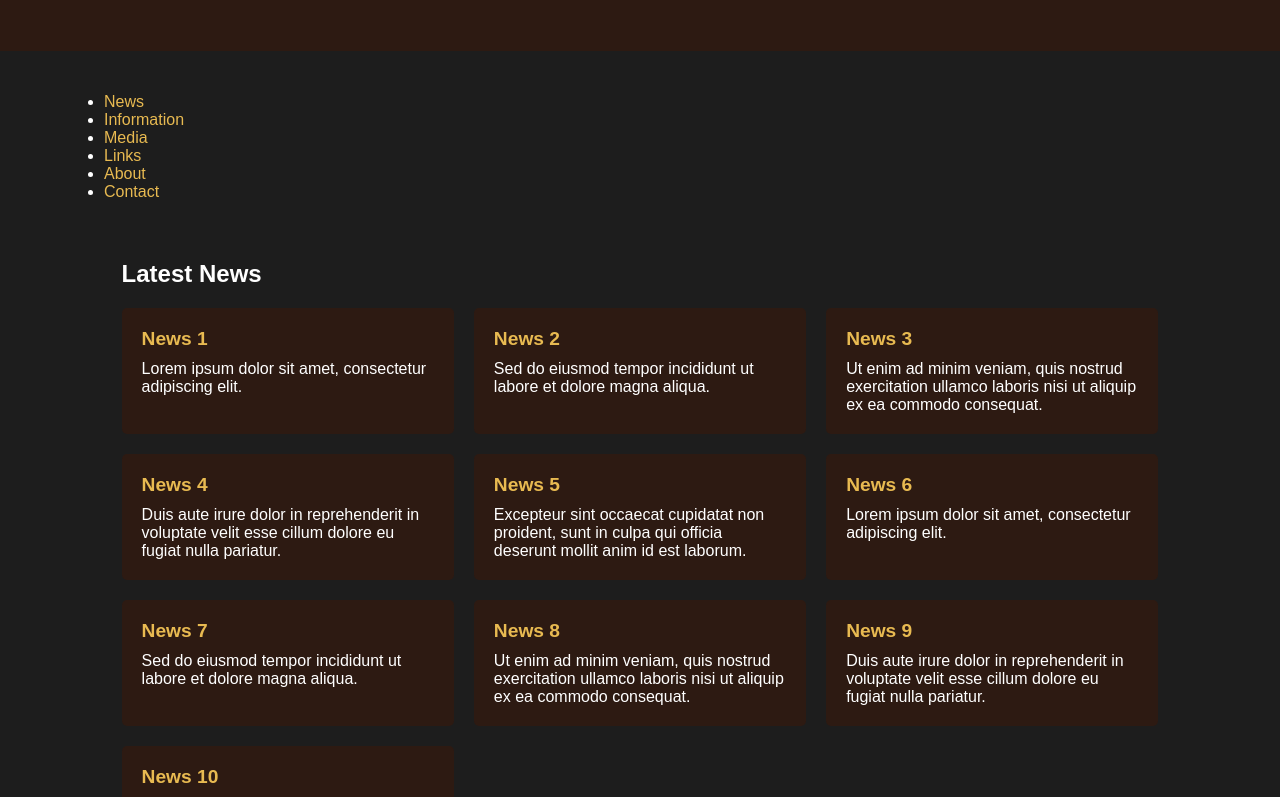
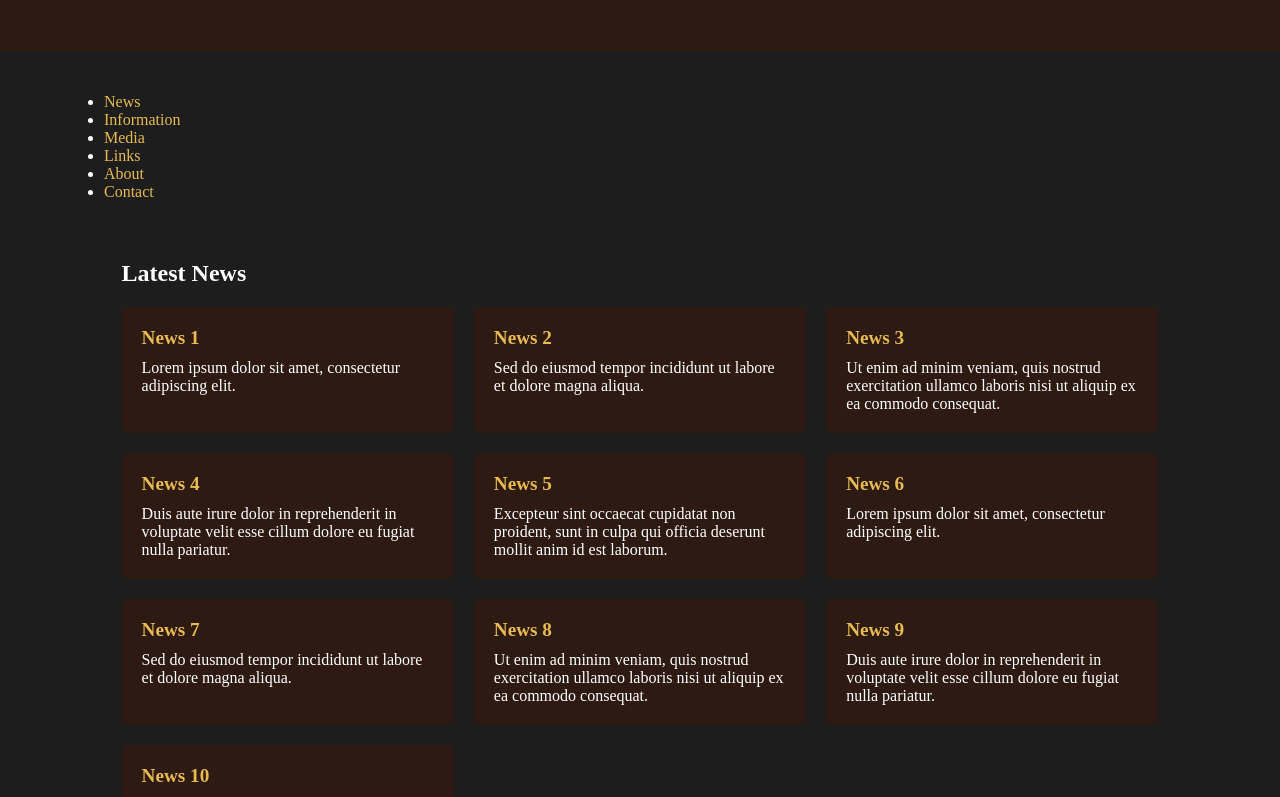
Before and after one commit to asearer/chronicles-of-ethiria, a React (Create React App) app: page /news in a window 1280 px wide. Shown: the top 797 px of the page. Built offline with nearby package versions, Linux system fonts and the light colour scheme.

Commit message:
On branch main  Your branch is up to date with 'origin/main'.  Changes to be committed: 	modified:   src/App.css 	modified:   src/components/GameConcept.js

```diff
--- a/src/App.css
+++ b/src/App.css
@@ -1,11 +1,12 @@
 body {
   margin: 0;
   padding: 0;
-  font-family: 'Arial', sans-serif;
+  font-family: 'Nanum Pen Script', cursive; /* Updated font-family */
   background-color: #1d1d1d; /* Dark background color */
   color: #fff; /* White text color */
 }
 
+/* Header styles */
 header {
   background-color: #2d1a12; /* Dark brown header background */
   padding: 2% 5%; /* Fluid padding */
@@ -18,10 +19,12 @@ header h1 {
   font-weight: bold;
 }
 
+/* Main content styles */
 main {
   padding: 2% 5%; /* Fluid padding */
 }
 
+/* Footer styles */
 footer {
   background-color: #2d1a12; /* Dark brown footer background */
   padding: 2% 5%; /* Fluid padding */
@@ -44,12 +47,11 @@ a:hover {
 }
 
 /* News.css */
-
 .news-container {
   padding: 2% 5%; /* Fluid padding */
 }
 
-.grid-container {
+.news-container .grid-container {
   display: grid;
   grid-template-columns: repeat(auto-fill, minmax(300px, 1fr)); /* Responsive grid with minimum column width of 300px */
   grid-gap: 20px; /* Spacing between grid items */
@@ -72,12 +74,11 @@ a:hover {
 }
 
 /* Links.css */
-
 .links-container {
   padding: 2% 5%; /* Fluid padding */
 }
 
-.grid-container {
+.links-container .grid-container {
   display: grid;
   grid-template-columns: repeat(auto-fill, minmax(300px, 1fr)); /* Responsive grid with minimum column width of 300px */
   grid-gap: 20px; /* Spacing between grid items */
@@ -100,7 +101,6 @@ a:hover {
 }
 
 /* About.css */
-
 .about-container {
   max-width: 800px;
   margin: 0 auto;
@@ -125,3 +125,25 @@ h3 {
 p {
   margin: 5px 0;
 }
+
+/* GameConcept.css */
+
+/* Container styles */
+.game-concept-container {
+  max-width: 800px;
+  margin: 0 auto;
+  padding: 20px;
+}
+
+/* Heading styles */
+.game-concept-container h2 {
+  font-size: 2em;
+  color: #333;
+}
+
+/* Paragraph styles */
+.game-concept-container p {
+  font-size: 1.2em;
+  color: #666;
+  margin-top: 10px;
+}
--- a/src/components/GameConcept.js
+++ b/src/components/GameConcept.js
@@ -1,8 +1,9 @@
 import React from 'react';
+import './GameConcept.css';
 
 function GameConcept() {
   return (
-    <div>
+    <div className="game-concept-container">
       <h2>Game Concept</h2>
       <p>This is the initial idea and concept for the game.</p>
     </div>
```
